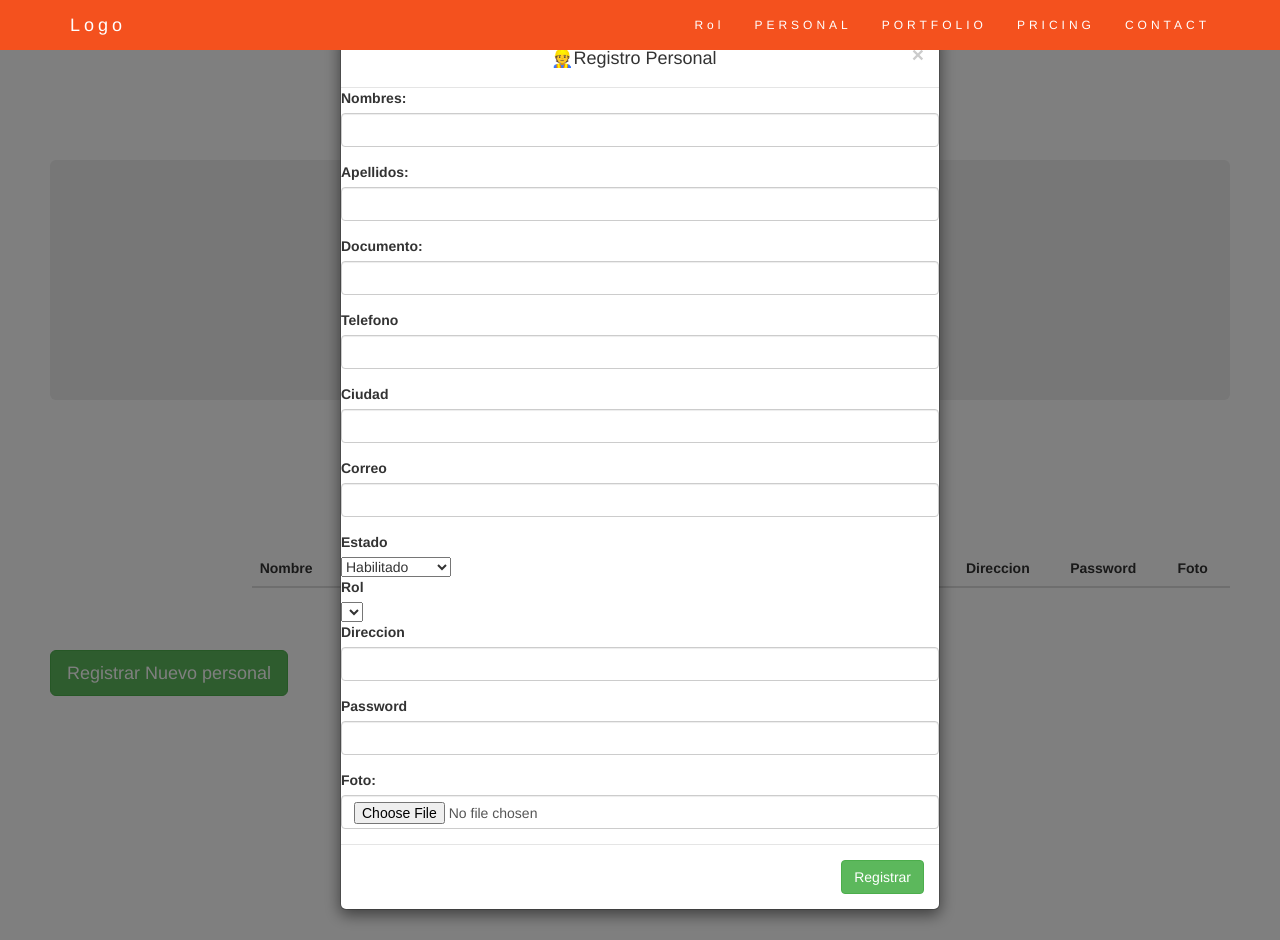
After one commit to RafaelAntonioGavidiaM/matriculasColsis, a PHP site: template vista/modulos/personal.php in a window 1280 px wide, after a click on "Registrar Nuevo personal". The commit adds this page. Run offline with PHP 8.4, Linux system fonts and the light colour scheme; the template is opened without the code that fills it, so the values that code supplies are empty.

Commit message:
Cambios en el formulario personal

```diff
--- /dev/null
+++ b/control/personalControl.php
@@ -0,0 +1,53 @@
+<?php
+
+include_once "../modelo/personalModelo.php";
+
+class personalControl{
+
+    public $idPersonal;
+    public $nombre;
+    public $apellidos;
+    public $documento;
+    public $telefono;
+    public $ciudad;
+    public $correo;
+    public $estado;
+    public $rol;
+    public $direccion;
+    public $password;
+    public $foto;
+    public $fotoAntigua;
+
+    public function ctrListarPersonal(){
+
+        $objRespuesta = persnalModelo::mdlListarPersonal();
+        echo json_encode($objRespuesta);
+
+    }
+
+    public function ctrListarRol(){
+
+        $objRespuesta = persnalModelo::mdlListarRol();
+        echo json_encode($objRespuesta);
+
+
+    }
+
+
+
+
+
+}
+
+
+if (isset($_POST["listaPersonal"]) == "ok") {
+
+    $objListarPersonal = new personalControl();
+    $objListarPersonal->ctrListarPersonal();
+}
+
+if (isset($_POST["listaRoles"]) == "ok") {
+
+    $objListarRol = new personalControl();
+    $objListarRol->ctrListarRol();
+}
--- a/index.php
+++ b/index.php
@@ -26,6 +26,7 @@
   <link href="https://fonts.googleapis.com/css2?family=Ubuntu:wght@300&display=swap" rel="stylesheet">
   <link rel='stylesheet' type='text/css' media='screen' href='vista/css/main.css'>
   <script src='vista/js/main.js'></script>
+
 
 </head>
 
--- /dev/null
+++ b/vista/js/personal.js
@@ -0,0 +1,115 @@
+$(document).ready(function (){
+
+    listarPersonal();
+
+
+    function listarPersonal(){
+
+        var listaPersonal = "ok";
+        var objListarPersonal = new FormData();
+        objListarPersonal.append("listaPersonal",listaPersonal);
+
+        $.ajax({
+            url: "control/personalControl.php",
+            type: "post",
+            dataType: "json",
+            data: objListarPersonal,
+            cache: false,
+            contentType: false,
+            processData: false,
+            success: function(respuesta){
+
+                console.log(respuesta);
+                var interface = "";
+                respuesta.forEach(listarPersonal)
+
+                function listarPersonal(item, index){
+
+                    interface += '<tr>';
+                    interface += '<td>' + item.nombre + '</td>';
+                    interface += '<td>' + item.apellido + '</td>';
+                    interface += '<td>' + item.documento + '</td>';
+                    interface += '<td>' + item.telefono + '</td>';
+                    interface += '<td>' + item.ciudad + '</td>';
+                    interface += '<td>' + item.correo + '</td>';
+                    interface += '<td>' + item.estado + '</td>';
+                    interface += '<td>' + item.rol + '</td>';
+                    interface += '<td>' + item.direccion + '</td>';
+                    interface += '<td>' + item.password + '</td>';
+                    interface += '<td><img src="' + item.foto + '" high="40" width="40"></td>';
+                    interface += '<td>'
+                    interface += '<div class = "btn-group">'
+                    interface += '<button type="button" class="btn btn-warning" title="Editar"  id="btnEditarPersonal" idPersonal="' + item.idPersonal + '" documento="' + item.documento + '" nombre="' + item.nombre + '" apellidos="' + item.apellidos + '" foto="' + item.foto + '" contraseña="' + item.contraseña + '" data-toggle="modal" data-target="#ventanaModPersonal"><span class="glyphicon glyphicon-pencil"></span></button>'
+                    interface += '<button type="button" class="btn btn-danger" title ="Eliminar" id="btnEliminarPersonal" idPersonal="' + item.idPersonal + '" foto="' + item.foto + '"><span class="glyphicon glyphicon-remove"></span></button>';
+                    interface += '<button type="button" class="btn btn-info" title ="PDF" id="btnPdf"  idPersonal="' + item.idPersonal + '" foto="' + item.foto + '"><span class="	glyphicon glyphicon-file"></span></button>';
+                    interface += '</tr>';
+
+                }
+
+                $("#bodyPersonal").html(interface);
+
+
+
+            }
+
+        })
+
+
+
+
+
+    }
+
+    function listarRoles1(){
+
+        var listaRoles = "ok";
+        var objListarRoles = new FormData();
+        objListarRoles.append("listaRoles",listaRoles);
+
+        $.ajax({
+            url: "control/personalControl.php",
+            type: "post",
+            dataType: "json",
+            data: objListarRoles,
+            cache: false,
+            contentType: false,
+            processData: false,
+            success: function(respuesta){
+
+                var interface = "";
+                respuesta.forEach(selectRegRol)
+
+                function selectRegRol(item, index){
+
+                    interface += '<option value=' + item.idRol + '>' + item.nombre  +'</option>'
+
+                }
+
+                $("#regRol").html(interface);
+
+            }
+        })
+
+
+
+
+
+    }
+
+    $("#btnRegPersonal").click(function(){
+
+        listarRoles1();
+
+
+    })
+
+
+
+
+
+
+
+
+
+
+})
--- a/vista/modulos/cabecera.php
+++ b/vista/modulos/cabecera.php
@@ -8,6 +8,7 @@
   <link rel="stylesheet" href="https://maxcdn.bootstrapcdn.com/bootstrap/3.4.1/css/bootstrap.min.css">
   <script src="https://ajax.googleapis.com/ajax/libs/jquery/3.5.1/jquery.min.js"></script>
   <script src="https://maxcdn.bootstrapcdn.com/bootstrap/3.4.1/js/bootstrap.min.js"></script>
+  <script src='vista/js/personal.js'></script>
   <style>
 
   .container-fluid {
@@ -136,7 +137,7 @@
     <div class="collapse navbar-collapse" id="myNavbar">
       <ul class="nav navbar-nav navbar-right">
         <li><a href="rol">Rol</a></li>
-        <li><a href="#services">SERVICES</a></li>
+        <li><a href="personal">PERSONAL</a></li>
         <li><a href="#portfolio">PORTFOLIO</a></li>
         <li><a href="#pricing">PRICING</a></li>
         <li><a href="#contact">CONTACT</a></li>
--- /dev/null
+++ b/vista/modulos/personal.php
@@ -0,0 +1,128 @@
+<div class="container-fluid text-center">
+  <div class="jumbotron">
+    <h1>Personal</h1>
+    <p>Apertado para adminsitracion del personal de trabajo.</p>
+  </div>
+</div>
+
+<div class="container-fluid">
+  <div class="row">
+    <div class="col-lg-2">
+      <br><br><br><br><br>
+      <button id="btnRegPersonal" type="button" class="btn btn-success btn-lg" data-toggle="modal" data-target="#ventanaRegPersonal">Registrar Nuevo personal</button>
+    </div>
+    <div class="col-lg-10">
+      <table id="tablaPersonal" class="table">
+        <thead>
+          <tr>
+            <th>Nombre</th>
+            <th>Apelldios</th>
+            <th>Documento</th>
+            <th>Telefono</th>
+            <th>Ciudad</th>
+            <th>Correo</th>
+            <th>Estado</th>
+            <th>Rol</th>
+            <th>Direccion</th>
+            <th>Password</th>
+            <th>Foto</th>
+          </tr>
+        </thead>
+        <tbody id="bodyPersonal">
+        </tbody>
+      </table>
+
+    </div>
+  </div>
+</div>
+
+<div class="container-fluid">
+
+
+  <!-- Modal registro personal -->
+  <div class="modal fade" id="ventanaRegPersonal" role="dialog">
+    <div class="modal-dialog">
+
+      <!-- modal registro personal-->
+      <div class="modal-content">
+        <div class="modal-header">
+          <button type="button" class="close" data-dismiss="modal">&times;</button>
+          <h4 class="modal-title text-center">👷Registro Personal</h4>
+        </div>
+
+        <!-- cuerpo de la modal de registro personal -->
+        <div class="form-group">
+          <label for="txtRegNombres">Nombres:</label>
+          <input type="text" class="form-control" id="txtRegNombres">
+        </div>
+
+        <div class="form-group">
+          <label for="txtRegApellidos">Apellidos:</label>
+          <input type="text" class="form-control" id="txtRegApellidos">
+        </div>
+
+        <div class="form-group">
+          <label for="txtRegDocumeto">Documento:</label>
+          <input type="text" class="form-control" id="txtRegDocumeto">
+        </div>
+
+        <div class="form-group">
+          <label for="txtRegTelefono">Telefono</label>
+          <input type="text" class="form-control" id="txtRegTelefono">
+        </div>
+
+        <div class="form-group">
+          <label for="txtRegCiudad">Ciudad</label>
+          <input type="text" class="form-control" id="txtRegCiudad">
+        </div>
+
+        <div class="form-group">
+          <label for="txtRegCorreo">Correo</label>
+          <input type="text" class="form-control" id="txtRegCorreo">
+        </div>
+
+        <div>
+          <label for="esatodosPersonal">Estado</label><br>
+          <select name="estado" id="esatodosPersonal">
+            <option value="Habilitado">Habilitado</option>
+            <option value="Deshabilitado">DesHabilitado</option>
+          </select>
+        </div>
+
+        <div>
+          <label for="regRol">Rol</label>
+          <br>
+          <select name="rol" id="regRol">
+
+
+          </select>
+        </div>
+
+        <div class="form-group">
+          <label for="txtRegDireccion">Direccion</label>
+          <input type="text" class="form-control" id="txtRegDireccion">
+        </div>
+
+        <div class="form-group">
+          <label for="txtRegPassword">Password</label>
+          <input type="text" class="form-control" id="txtRegPassword">
+        </div>
+
+
+
+        <div class="form-group">
+          <label for="txtRegFoto">Foto:</label>
+          <img src="" id="regFoto">
+          <input type="file" class="form-control" id="txtRegFoto">
+        </div>
+
+        <!-- pie de modal de rigsitro personal -->
+        <div class="modal-footer">
+          <button id="btnRegPersonal" type="button" class="btn btn-success" data-dismiss="modal">Registrar</button>
+        </div>
+      </div>
+
+    </div>
+  </div>
+
+</div>
--- a/vista/plantilla.php
+++ b/vista/plantilla.php
@@ -12,7 +12,7 @@ if ($_SESSION == null) {
 
     if (isset($_GET["ruta"])) {
 
-        if ($_GET["ruta"] == "rol"   ) {
+        if ($_GET["ruta"] == "rol" || $_GET["ruta"] == "personal" ) {
 
 
             include_once "vista/modulos/" . $_GET["ruta"] . ".php";
```
Also changed, not shown: modelo/personalModelo.php (added, +34 -0 lines).
